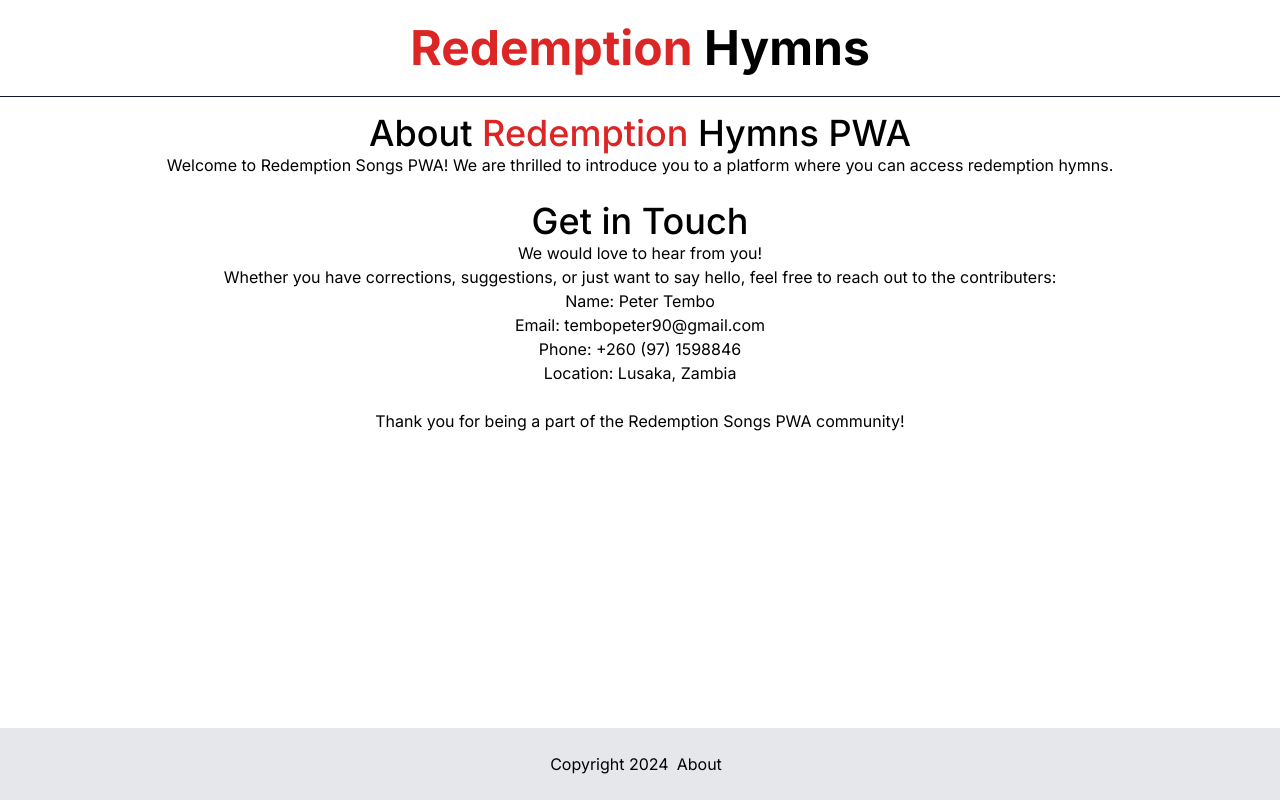
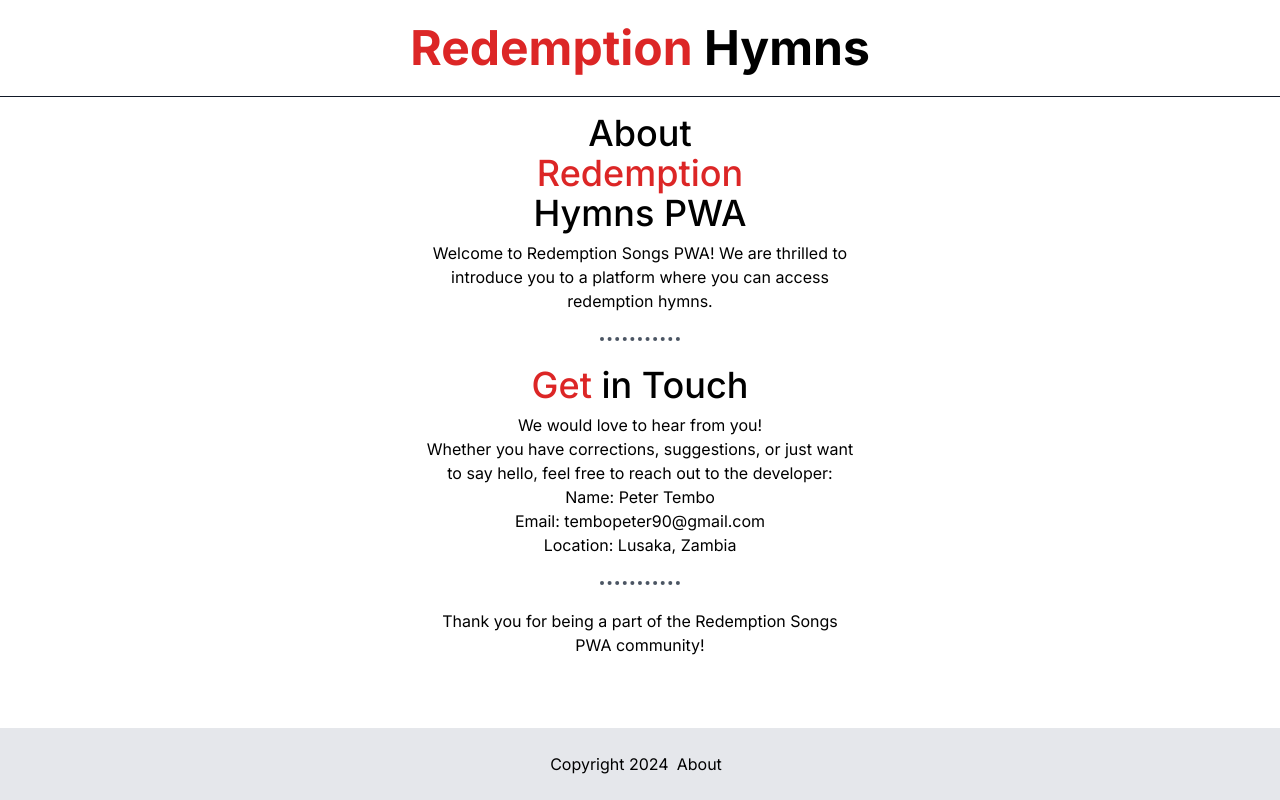
Before and after one commit to petertemboii/Redemption-songs-hymn-book, a Next.js app: page /about in a window 1280 px wide. Built offline with nearby package versions, Linux system fonts and the light colour scheme.

Commit message:
Style about page.

```diff
--- a/app/about/page.tsx
+++ b/app/about/page.tsx
@@ -1,29 +1,32 @@
 export default function page() {
   return (
-    <div className="flex flex-col pt-4 ">
-      <div>
-        <h1 className="font-medium text-center text-4xl">
-          About <span className="text-red-600">Redemption</span> Hymns PWA
+    <div className="flex flex-col  justify-center pt-4">
+
+      <div className="w-1/3 flex flex-col text-center justify-center mx-auto">
+        <h1 className="font-medium text-center text-4xl ">
+          About <span className="flex text-red-600 justify-center lg:text-left">Redemption</span> Hymns PWA
         </h1>
-        <p className="info-text text-center">
+        <p className="pt-2 text-center">
           Welcome to Redemption Songs PWA! We are thrilled to introduce you to a
           platform where you can access redemption hymns.
         </p>
+        <div className="border-b-4 border-dotted border-gray-600 w-20 justify-center mx-auto py-3"></div>
       </div>
 
-      <div className="py-6">
-        <h1 className="font-medium text-center text-4xl">Get in Touch</h1>
-        <p className="text-center">We would love to hear from you! </p>
+      <div className="w-1/3 flex flex-col text-center justify-center mx-auto py-6">
+        <h1 className="font-medium text-center text-4xl"><span className="text-red-600">Get</span> in Touch</h1>
+        <p className="text-center pt-2">We would love to hear from you! </p>
         <p className="text-center">
           Whether you have corrections, suggestions, or just want to say hello,
-          feel free to reach out to the contributers:
+          feel free to reach out to the developer:
         </p>
-        <p className="text-center">Name: Peter Tembo</p>
-        <p className="text-center">Email: tembopeter90@gmail.com</p>
-        <p className="text-center">Phone: +260 (97) 1598846</p>
+        <p className="text-center">Name: <span className="block sm:inline">Peter Tembo</span></p>
+        <p>Email: <span className="flex md:inline justify-center">tembopeter90@gmail.com</span></p>
         <p className="text-center">Location: Lusaka, Zambia</p>
+        <div className="border-b-4 border-dotted border-gray-600 w-20 justify-center mx-auto py-3"></div>
       </div>
-      <div>
+
+      <div className="w-1/3 flex flex-col text-center justify-center mx-auto pb-20">
         <h1 className="text-center">
           Thank you for being a part of the Redemption Songs PWA community!
         </h1>
```
Also changed, not shown: 1 other file (tests, documents, lock files or other folders).
